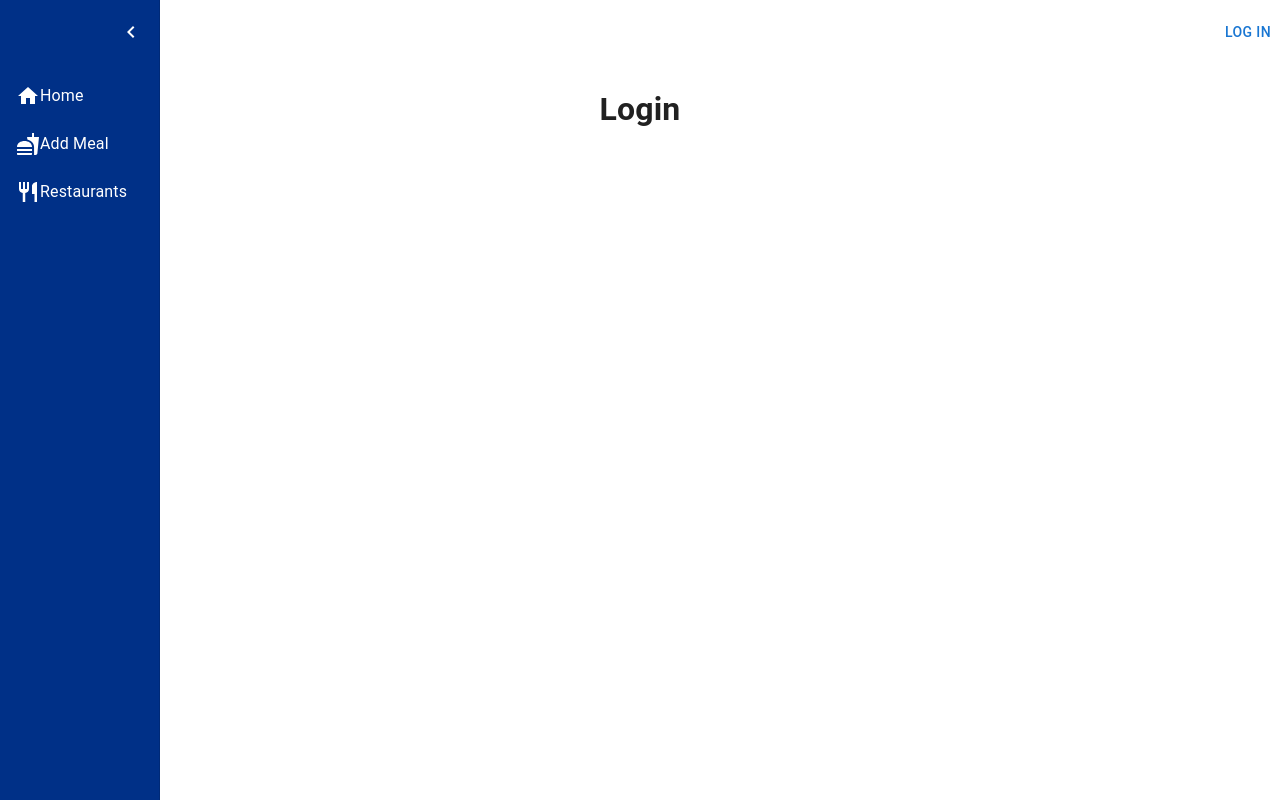
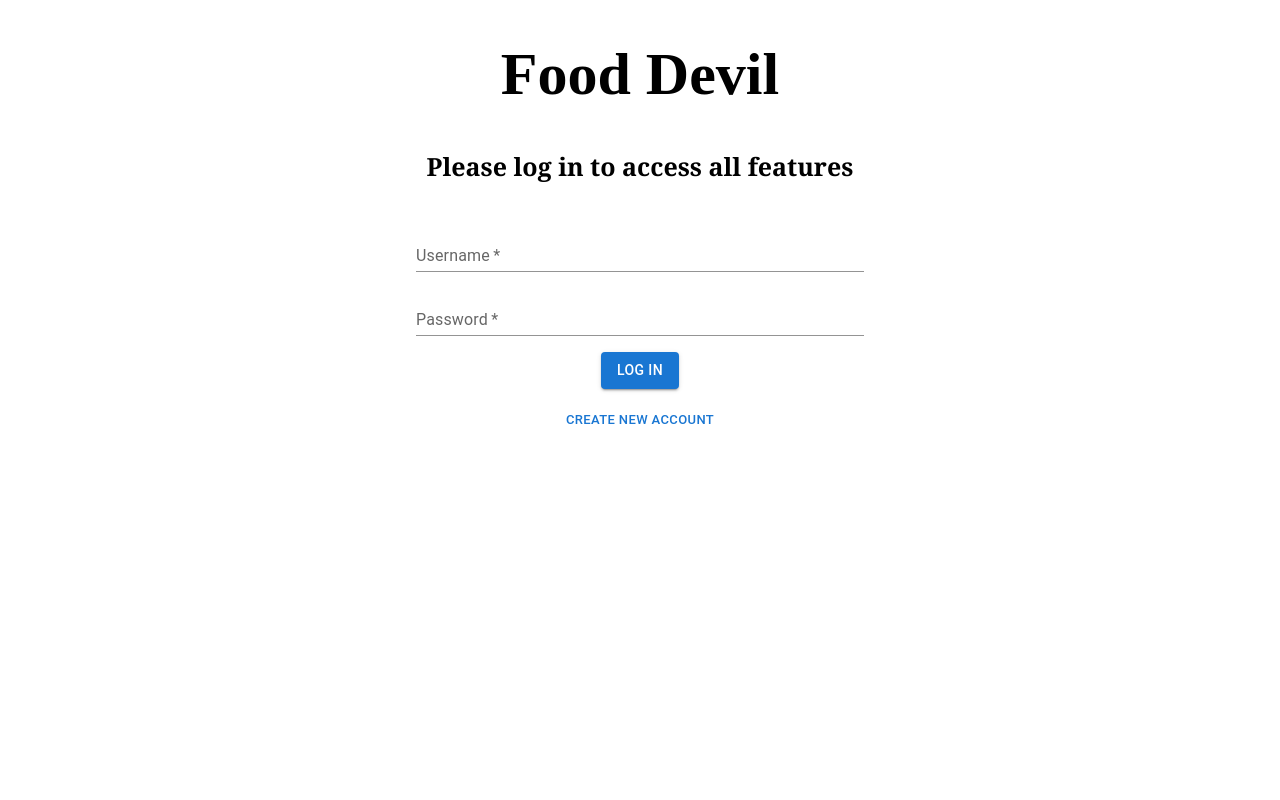
Before and after one commit to ashramen/food-devil, a React (Create React App) app: page /login in a window 1280 px wide. Built offline with nearby package versions, Linux system fonts and the light colour scheme.

Commit message:
Implement simple log in page

```diff
--- a/src/App.tsx
+++ b/src/App.tsx
@@ -1,7 +1,6 @@
 import React from 'react';
 import './App.css';
 import { BrowserRouter, Switch, Route } from 'react-router-dom';
-import Sidebar from './components/home/sidebar';
 import AddMeal from "./components/addmeal/addMeal";
 import Home from "./components/home/home";
 import Restaurants from "./components/restaurants/restuarants";
@@ -11,7 +10,6 @@ function App() {
   return (
     <div className="App">
       <BrowserRouter>
-        <Sidebar/>
         <Switch>
           <Route exact path="/">
             <Home />
--- a/src/components/home/home.tsx
+++ b/src/components/home/home.tsx
@@ -1,10 +1,14 @@
 import React from 'react';
+import Sidebar from './sidebar';
 
 class Home extends React.Component{
 
   render() {
     return (
-        <h1>Home</h1>
+        <div>
+          <Sidebar/>
+          <h1>Home</h1>
+        </div>
     );
   }
 }
--- a/src/components/home/sidebar.tsx
+++ b/src/components/home/sidebar.tsx
@@ -17,6 +17,7 @@ import RestaurantIcon from '@mui/icons-material/Restaurant';
 import { connect, ConnectedProps } from 'react-redux';
 import { State } from '../../store/index';
 import { logIn, logOut } from '../../store/actions';
+import { Link } from 'react-router-dom';
 
 const drawerWidth = 160;
 
@@ -32,8 +33,7 @@ const ListItemText = styled(MuiListItemText)(() => ({
     color: 'white'
 }));
 
-interface sidebarProps extends PropsFromRedux {
-};
+interface sidebarProps extends PropsFromRedux{};
 
 interface sidebarStates {
     open: boolean;
@@ -60,8 +60,6 @@ export class Sidebar extends React.Component<sidebarProps, sidebarStates> {
             this.props.logOut();
         } else {
             // TODO: redirect this to a sign-in page where this.props.logIn() will be called
-            this.props.logIn('username');
-            window.location.href = "/login";
         }
     };
 
@@ -106,27 +104,35 @@ export class Sidebar extends React.Component<sidebarProps, sidebarStates> {
                         </IconButton>
                     </DrawerHeader>
                     <List>
-                        <ListItemButton component="a" href="/">
+                        <Link to='/' style={{ textDecoration: 'none' }}>
+                            <ListItemButton>
                             <HomeIcon sx={{
                                 color: 'white'
                             }}/>
                             <ListItemText primary={'Home'}/>
                             </ListItemButton>
-                        <ListItemButton component="a" href="/addmeal">
+                        </Link>
+                        <Link to='/addmeal' style={{ textDecoration: 'none' }}>
+                            <ListItemButton>
                             <FastfoodIcon sx={{
                                 color: 'white'
                             }}/>
                             <ListItemText primary={'Add Meal'}/>
                             </ListItemButton>
-                        <ListItemButton component="a" href="/restaurants">
+                        </Link>
+                        <Link to='/restaurants' style={{ textDecoration: 'none' }}>
+                            <ListItemButton>
                             <RestaurantIcon sx={{
                                 color: 'white'
                             }}/>
                             <ListItemText primary={'Restaurants'}/>
                             </ListItemButton>
+                        </Link>
                     </List>
                 </Drawer>
+                <Link to={this.props.loggedIn? '/' : '/login'} style={{ textDecoration: 'none' }}>
                     <Button variant="text" onClick={() => this.handleLogInButton()}>{this.props.loggedIn? 'Log Out' : 'Log In'}</Button>
+                </Link>
             </Box>
         );
     }
--- a/src/components/login/login.tsx
+++ b/src/components/login/login.tsx
@@ -1,12 +1,199 @@
-import React from 'react';
+import React from "react";
+import './styles.css';
+import TextField from "@mui/material/TextField";
+import Button from "@mui/material/Button";
+import Grid from "@mui/material/Grid";
+import { connect, ConnectedProps } from 'react-redux';
+import { State } from '../../store/index';
+import { logIn, logOut } from '../../store/actions';
+import { Link } from 'react-router-dom';
+import IconButton from "@mui/material/IconButton";
+import Alert from '@mui/material/Alert';
+import CloseIcon from '@mui/icons-material/Close';
 
-class Login extends React.Component{
+interface LoginProps extends PropsFromRedux {};
+
+interface LoginStates {
+  username: string;
+  password: string;
+  confirmPassword: string;
+  newAccount: boolean;
+  correctLogIn: boolean;
+  correctAccount: boolean;
+};
+
+class Login extends React.Component<LoginProps, LoginStates> {
+  constructor(props: LoginProps) {
+    super(props);
+    this.state = {
+      username: '',
+      password: '',
+      confirmPassword: '',
+      newAccount: false,
+      correctLogIn: true,
+      correctAccount: true,
+    };
+  };
+
+  validUserInfo = () => {
+    return (this.state.username === 'username'
+    && this.state.password === 'password');
+  }
+
+  correctLogInInfo = () => {
+    // TODO: Implement this when backend is implemented
+    return (this.state.username
+      && this.state.password
+      && this.validUserInfo()
+    ) as boolean;
+  }
+
+  correctAccountInfo = () => {
+    // Also implement unique username check
+    return (this.state.username
+      && this.state.password
+      && this.state.confirmPassword
+      && this.state.password === this.state.confirmPassword
+    ) as boolean;
+  }
+
+  handleLogIn = () => {
+    if (this.state.newAccount) {
+      if (this.correctAccountInfo()) {
+        // TODO: Create Account once backend is implemented
+        this.setState({
+          newAccount: false
+        });
+      } else {
+        this.setState({correctAccount: false});
+      }
+    } else {
+      if (this.correctLogInInfo()) {
+        this.props.logIn(this.state.username);
+      } else {
+        this.setState({correctLogIn: false});
+      }
+    }
+  }
+
+  handleSwitch = () => {
+    this.setState({
+      newAccount: !this.state.newAccount
+    });
+  };
 
   render() {
+    const {
+      username,
+      password,
+      confirmPassword,
+      newAccount,
+      correctLogIn,
+      correctAccount
+    } = this.state;
+    const errorMessage: string = (
+      !(username && password && (!newAccount || confirmPassword))?
+      'One of the required fields is empty.' :
+      newAccount && password !== confirmPassword?
+      "Passwords don't match." :
+      !this.validUserInfo()?
+      'Incorrect username or password.' :
+      'Username is already taken.'
+    );
     return (
-        <h1>Login</h1>
+      <div>
+        <h1 className='title'>Food Devil</h1>
+        <h3 className='subtitle'>Please log in to access all features</h3>
+        <Grid container
+          spacing={2}
+          direction='row'
+          alignItems='center'
+          justifyContent='center'
+        >
+          <Grid item xs={12}>
+            <Grid container justifyContent='center'>
+              {correctLogIn && correctAccount? <div></div> :
+                <Alert
+                  severity='error'
+                  action={
+                    <IconButton
+                      aria-label='close'
+                      color='inherit'
+                      size='small'
+                      onClick={() => {
+                        this.setState({
+                          correctLogIn: true,
+                          correctAccount: true
+                        });
+                      }}
+                    >
+                      <CloseIcon fontSize='inherit' />
+                    </IconButton>
+                  }
+                  style ={{width: '35%'}}
+                >
+                  {errorMessage}
+                </Alert>
+              }
+            </Grid>
+          </Grid>
+          <Grid item xs={12}>
+            <TextField
+              required
+              label='Username'
+              id='username'
+              variant='standard'
+              onChange={(e) => {this.setState({username: e.target.value})}}
+              type='text'
+              style ={{width: '35%'}}
+            />
+          </Grid>
+          <Grid item xs={12}>
+            <TextField
+              required
+              label='Password'
+              id='password'
+              variant='standard'
+              onChange={(e) => {this.setState({password: e.target.value})}}
+              type='password'
+              style ={{width: '35%'}}
+            />
+          </Grid>
+          {newAccount? <Grid item xs={12}>
+            <TextField
+              required
+              label='Confirm Password'
+              id='confirm_password'
+              variant='standard'
+              onChange={(e) => {this.setState({confirmPassword: e.target.value})}}
+              type='password'
+              style ={{width: '35%'}}
+            />
+          </Grid>: <div></div>}
+          <Grid item xs={12}>
+            <Link to={!newAccount && this.correctLogInInfo()? '/' : '/login'} style={{ textDecoration: 'none' }}>
+              <Button variant='contained' onClick={this.handleLogIn}>{newAccount? 'Create New Account' : 'Log In'}</Button>
+            </Link>
+          </Grid>
+          <Grid item xs={12}>
+            <Button size='small' onClick={this.handleSwitch}>{newAccount? 'I already have an account' : 'Create New Account'}</Button>
+          </Grid>
+        </Grid>
+      </div>
     );
   }
 }
 
-export default Login;
+const mapStateToProps = (state: State) => ({
+  loggedIn: state.logIn.loggedIn,
+  username: state.logIn.username,
+});
+
+const mapDispatchToProps = {
+  logIn,
+  logOut
+};
+
+const connector = connect(mapStateToProps, mapDispatchToProps);
+type PropsFromRedux = ConnectedProps<typeof connector>;
+export default connector(Login);
--- /dev/null
+++ b/src/components/login/styles.css
@@ -0,0 +1,9 @@
+.title {
+    font-size: 60px;
+    font-family: 'Brush Script MT';
+}
+
+.subtitle {
+    font-size: 25px;
+    font-family: 'Georgia';
+}
```
Also changed, not shown: 1 other file (tests, documents, lock files or other folders). Lines whose indentation alone changed are shown as unchanged.
